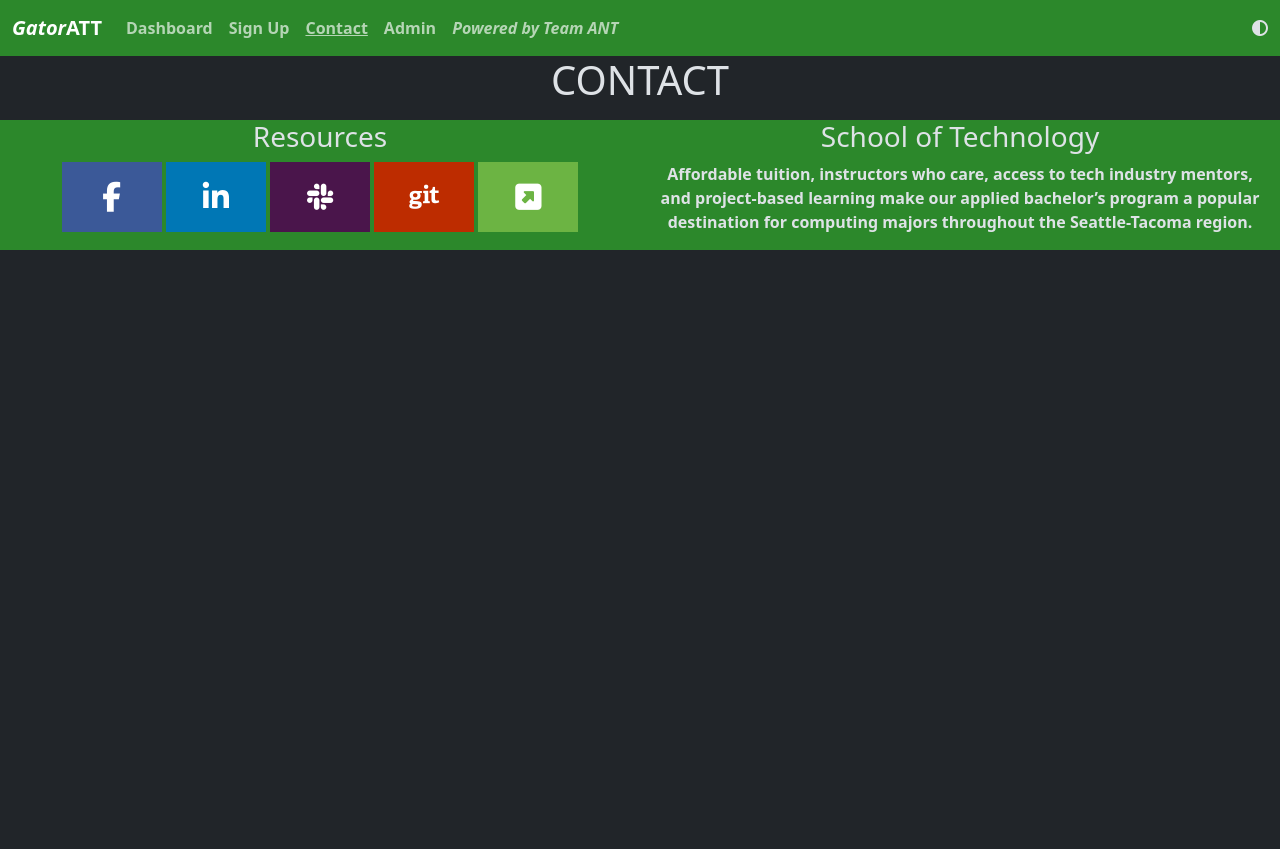
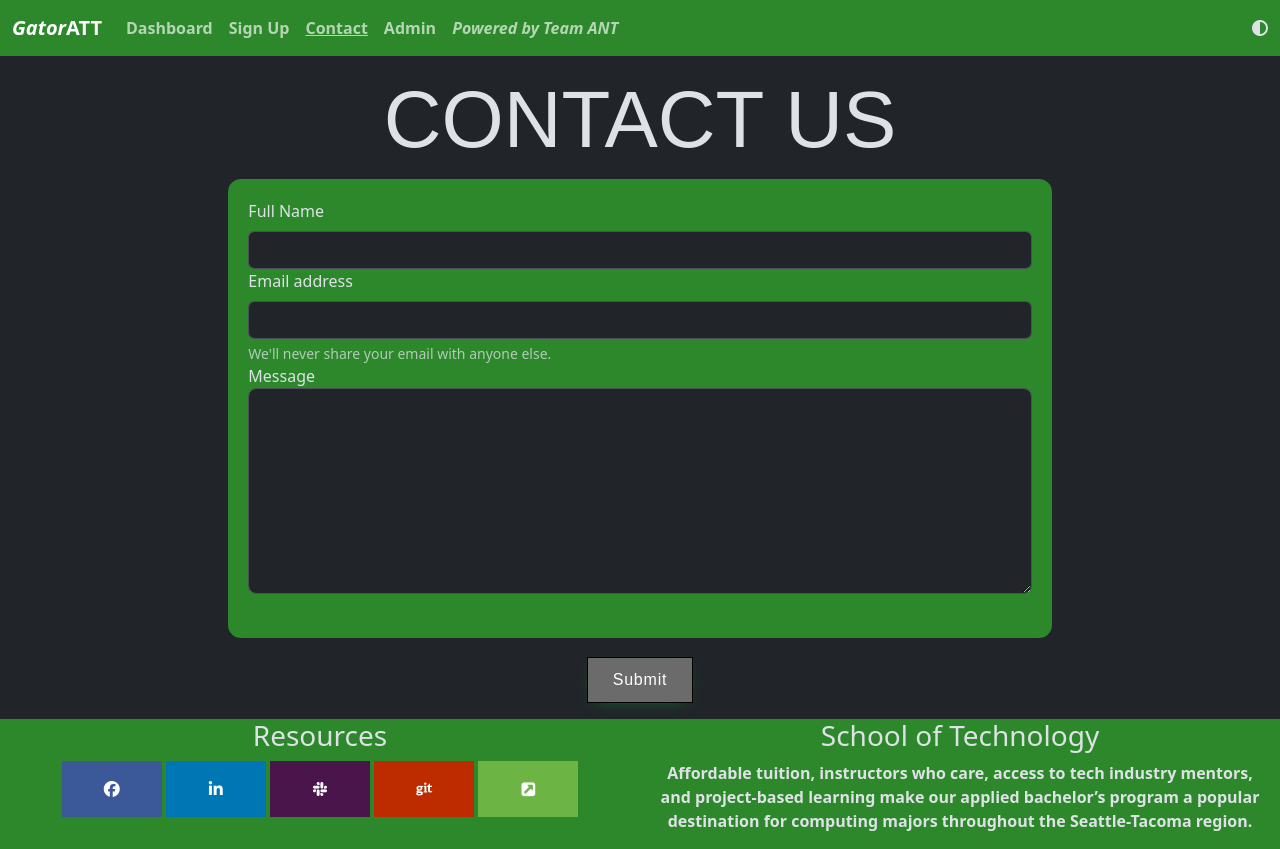
Before and after one commit to lukeckk/TeamAnt, a PHP site: page /SprintTwo/html/contact.html in a window 1280 px wide. Before the commit the page ends 250 px from the top, so only its background shows below. Run offline with PHP 8.4, Linux system fonts and the light colour scheme; some libraries are stand-ins or nearby versions; some web fonts are replaced.

Commit message:
Contact PHP and styking changes -  PHP still needs cosmetic work, but functions.

```diff
--- a/SprintTwo/html/contact.html
+++ b/SprintTwo/html/contact.html
@@ -10,6 +10,8 @@
     <script src="../scripts/scripts.js"></script>
     <link href="../styles/styles.css" rel="stylesheet" type="text/css">
     <script src="https://kit.fontawesome.com/dacf05fad1.js" crossorigin="anonymous"></script>
+    <link href="https://fonts.cdnfonts.com/css/bignoodletitling" rel="stylesheet">
+    <link rel="stylesheet" href="https://cdnjs.cloudflare.com/ajax/libs/font-awesome/4.7.0/css/font-awesome.min.css">
 </head>
 
 
@@ -20,8 +22,31 @@
 
 
 
-<div class="container-fluid text-center">
-    <h1>CONTACT</h1>
+<div class="container-fluid contactContainer">
+    <h3 class="text-center pt-3">CONTACT US</h3>
+    <div class="row justify-content-evenly">
+        <div class="col-8">
+            <form name="contactForm" method="post" action="../PHP/contact.php">
+                <div id="contactShared" class="border rounded-4 border-3 border-dark ">
+                    <!--Contact Name-->
+                    <label for="contactName" class="form-label text-start">Full Name</label>
+                    <input type="text" class="form-control" name="email" id="contactName" aria-describedby="emailHelp" required>
+                    <!--Contact Email-->
+                    <label for="contactEmail" class="form-label">Email address</label>
+                    <input type="email" class="form-control" name="email" id="contactEmail" aria-describedby="emailHelp" required>
+                    <div id="emailHelp" class="form-text">We'll never share your email with anyone else.</div>
+                    <!--Contact Message-->
+                    <section class="mb-4">
+                        <label for="contactMessage" class="col-3">Message</label>
+                        <textArea  id="contactMessage" rows="8" name="message" class="rounded-3 form-control" required></textArea>
+                    </section>
+                </div>
+                <section class="text-center">
+                    <button type="submit" class="mt-3 dashButtonLinks">Submit</button>
+                </section>
+            </form>
+        </div>
+    </div>
 </div>
 
 
--- a/SprintTwo/styles/styles.css
+++ b/SprintTwo/styles/styles.css
@@ -16,8 +16,8 @@
     }
 }
 
-#applicationShared, #announcementShared {
-    background-color: #6CB443;
+#applicationShared, #announcementShared, #contactShared {
+    background-color: #2C882B;
     padding: 20px;
   }
 
@@ -90,6 +90,13 @@
 }
 
 #Dashcontainer h3 {
+    font-family: 'BigNoodleTitling', sans-serif,Impact,Arial,Verdana;
+    font-weight: 500;
+    font-size: 5rem!important;
+    padding:0;
+}
+
+.contactContainer h3 {
     font-family: 'BigNoodleTitling', sans-serif,Impact,Arial,Verdana;
     font-weight: 500;
     font-size: 5rem!important;
```
Also changed, not shown: SprintTwo/PHP/contact.php (added, +28 -0 lines).
